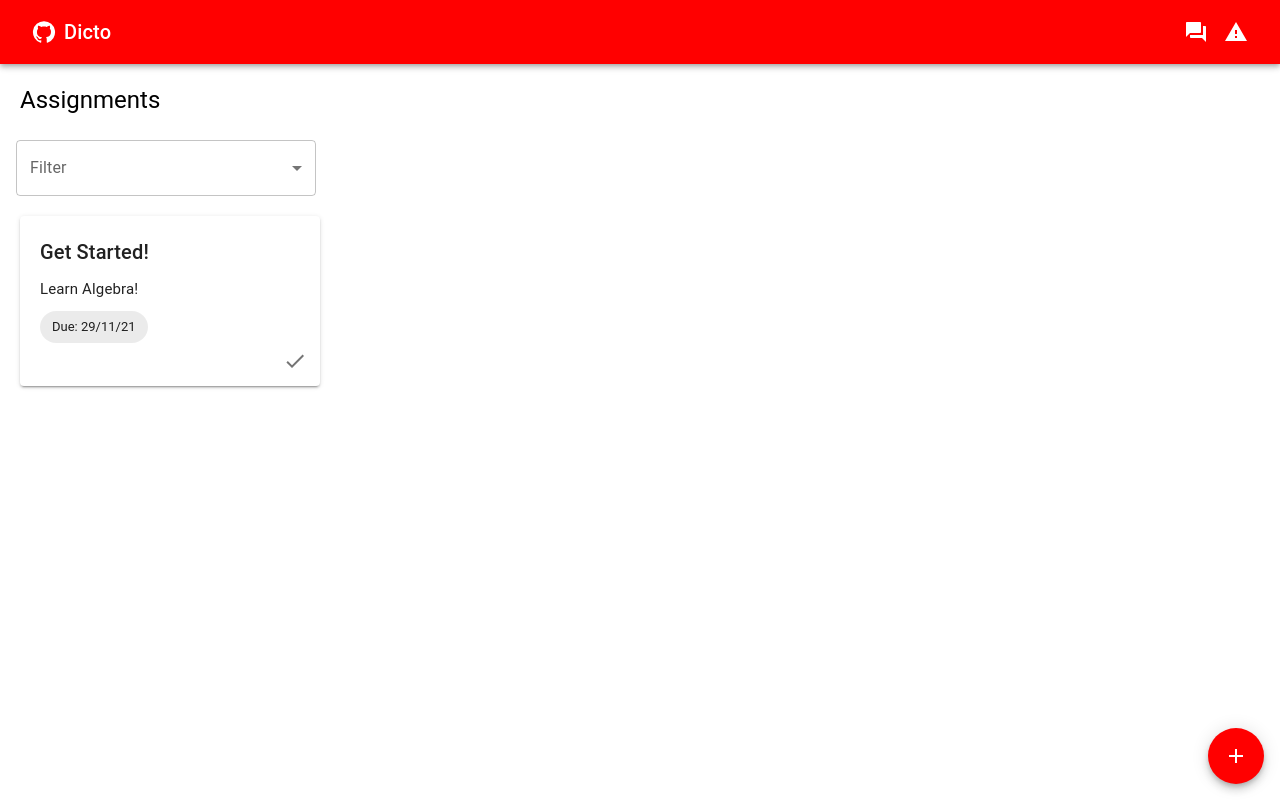
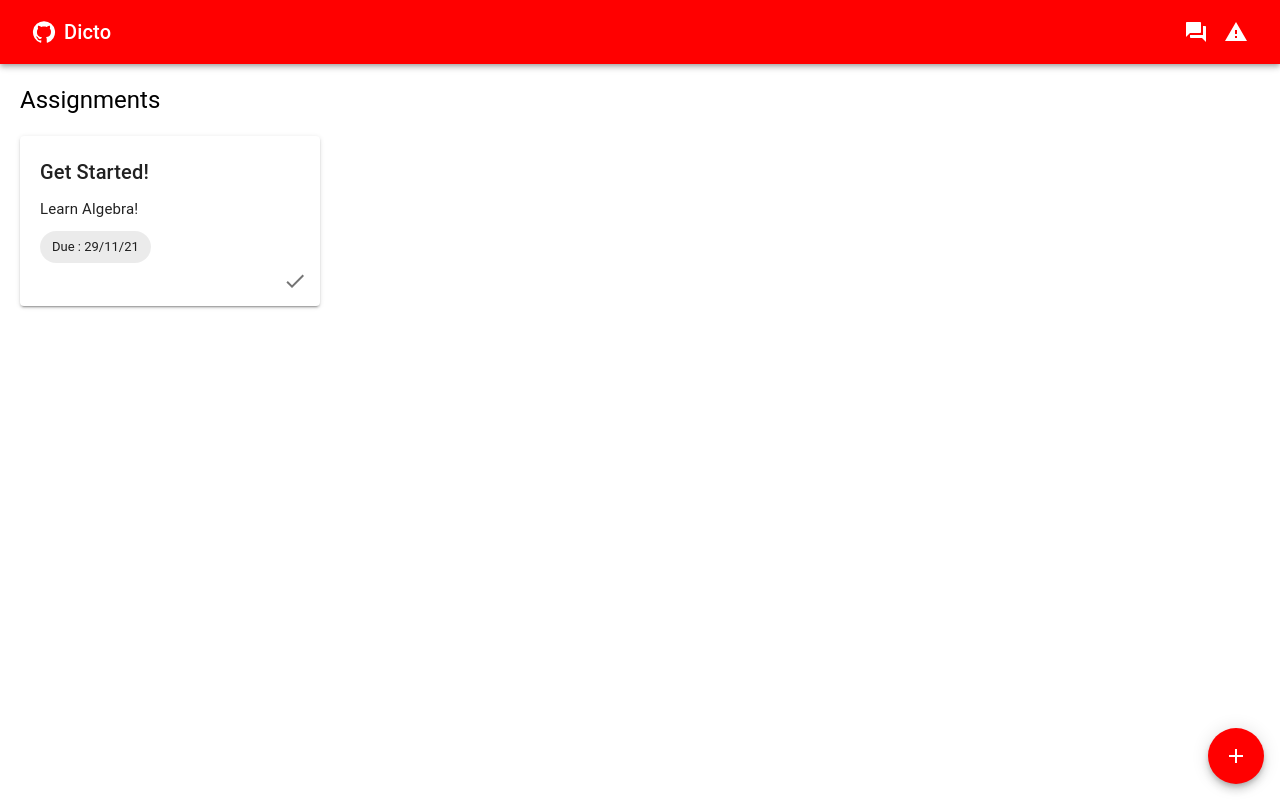
Before and after one commit to AviralCoder/dicto, a React (Create React App) app: page / in a window 1280 px wide. Built offline with nearby package versions, Linux system fonts and the light colour scheme.

Commit message:
a lot of torture omeglaaaaaaaa

```diff
--- a/src/components/Assignment.tsx
+++ b/src/components/Assignment.tsx
@@ -4,8 +4,57 @@ import { AssignmentProps } from "../types/types";
 import Chip from "@mui/material/Chip";
 import IconButton from "@mui/material/IconButton";
 import CheckIcon from "@mui/icons-material/Check";
+import { getNumberOfDays } from "../utils/utils";
+import { useEffect } from "react";
 
 export default function Assignment(props: AssignmentProps) {
+    useEffect(() => {
+        console.log(
+            `${props.title} - ${props.due} - ${getNumberOfDays(
+                new Date().toString(),
+                props.due
+            )}`
+        );
+    });
+
+    function renderChip(): JSX.Element {
+        const days_left: number = getNumberOfDays(
+            new Date().toString(),
+            props.due
+        );
+        if (days_left <= 7 && days_left > 1) {
+            return (
+                <Chip
+                    label={`Due Soon! : ${props.due}`}
+                    style={{ backgroundColor: "#f00", color: "#fff" }}
+                />
+            );
+        } else if (days_left === 1) {
+            return (
+                <Chip
+                    label={`Due Tomorrow! : ${props.due}`}
+                    style={{ backgroundColor: "#f00", color: "#fff" }}
+                />
+            );
+        } else if (days_left === 0) {
+            return (
+                <Chip
+                    label={`Due Today! : ${props.due}`}
+                    style={{ backgroundColor: "#f00", color: "#fff" }}
+                />
+            );
+        } else if (days_left <= -1) {
+            return (
+                <Chip
+                    label={`Duedate crossed! : ${props.due}`}
+                    style={{ backgroundColor: "#656565", color: "#fff" }}
+                />
+            );
+        } else {
+            return <Chip label={`Due : ${props.due}`} />;
+        }
+    }
+
     return (
         <Paper
             elevation={2}
@@ -28,7 +77,8 @@ export default function Assignment(props: AssignmentProps) {
             <Typography style={{ marginBottom: 10, fontSize: 15 }}>
                 {props.description}
             </Typography>
-            <Chip label={`Due: ${props.due}`} />
+
+            {renderChip()}
 
             <IconButton
                 onClick={props.onDeleteClick}
--- a/src/pages/Home.tsx
+++ b/src/pages/Home.tsx
@@ -5,12 +5,7 @@ import Navbar from "../components/Navbar";
 import New from "../components/New";
 import useLocalStorage from "../hooks/useLocalStorage";
 import Typography from "@mui/material/Typography";
-import Box from "@mui/material/Box";
 import { new_ } from "../types/types";
-import InputLabel from "@mui/material/InputLabel";
-import MenuItem from "@mui/material/MenuItem";
-import FormControl from "@mui/material/FormControl";
-import Select, { SelectChangeEvent } from "@mui/material/Select";
 
 export default function Home() {
     const [data, setData] = useLocalStorage("DICTO-DATA", {
@@ -29,7 +24,6 @@ export default function Home() {
         title: "",
         description: "",
         due: "",
-        filter: "",
     });
 
     useEffect(() => {
@@ -103,33 +97,8 @@ export default function Home() {
                 Assignments
             </Typography>
 
-            <Box
-                sx={{ minWidth: 120, marginLeft: 2, marginTop: 3 }}
-                className="select-box"
-            >
-                <FormControl style={{ width: 300 }}>
-                    <InputLabel id="demo-simple-select-label">
-                        Filter
-                    </InputLabel>
-                    <Select
-                        labelId="demo-simple-select-label"
-                        id="demo-simple-select"
-                        value={values.filter}
-                        label="Age"
-                        onChange={(e: SelectChangeEvent) =>
-                            setValues({
-                                ...values,
-                                filter: e.target.value as string,
-                            })
-                        }
-                    >
-                        <MenuItem value={1}>All</MenuItem>
-                        <MenuItem value={2}>Due soon</MenuItem>
-                    </Select>
-                </FormControl>
-            </Box>
-
-            {data.assignments.length === 0 ? (
+            {data.assignments &&
+                (data.assignments.length === 0 ? (
                     <Typography
                         variant="h6"
                         style={{ marginLeft: 20, marginTop: 20, color: "gray" }}
@@ -151,7 +120,7 @@ export default function Home() {
                             </React.Fragment>
                         ))}
                     </div>
-            )}
+                ))}
         </section>
     );
 }
--- /dev/null
+++ b/src/utils/utils.ts
@@ -0,0 +1,8 @@
+export function getNumberOfDays(start: string, end: string): number {
+    const date1 = new Date(start);
+    const date2 = new Date(end);
+    const oneDay = 1000 * 60 * 60 * 24;
+    const diffInTime = date2.getTime() - date1.getTime();
+    const diffInDays = Math.round(diffInTime / oneDay);
+    return diffInDays;
+}
```
Lines whose indentation alone changed are shown as unchanged.
